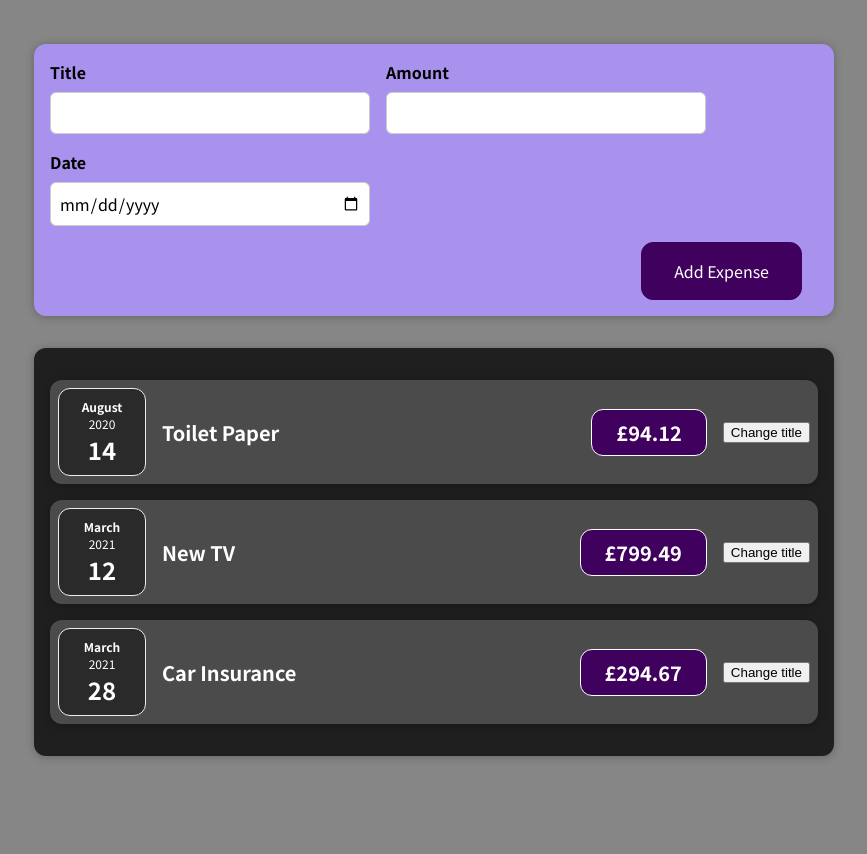
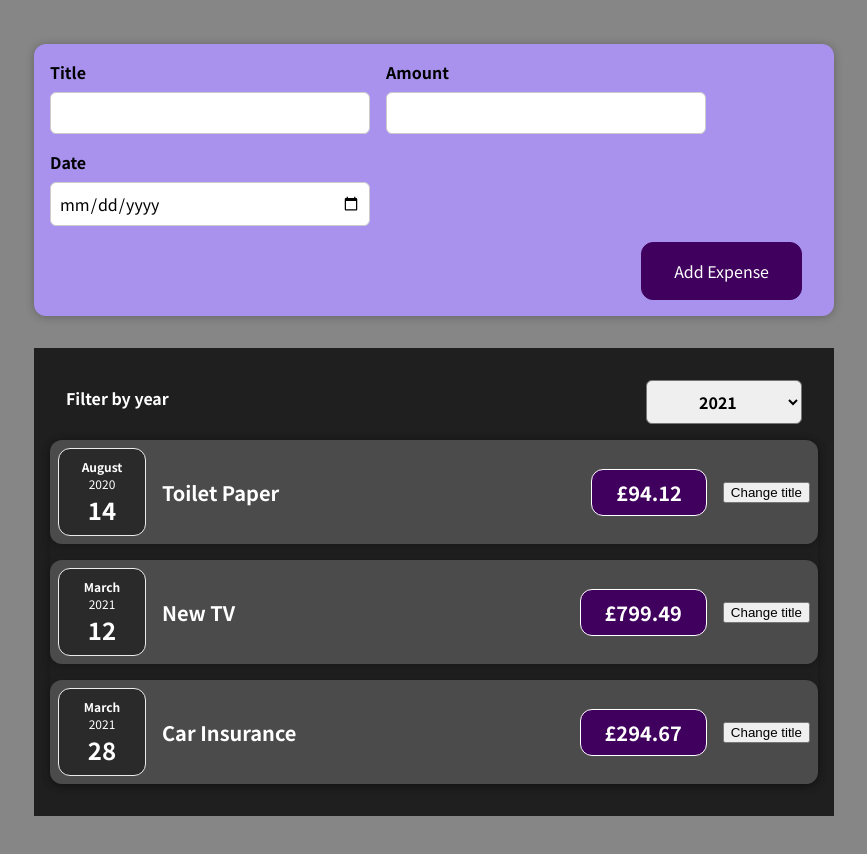
Before and after one commit to Chalderrr/react-js-training, a React (Create React App) app: page / in a window 1280 px wide. Shown: the top 854 px of the page, without its empty margins (206-1073 px from the left). Before the commit the page ends 800 px from the top, so only its background shows below. Built offline with nearby package versions, Linux system fonts and the light colour scheme.

Commit message:
:zap: init filter

```diff
--- /dev/null
+++ b/src/components/Expenses/ExpenseFilter.css
@@ -0,0 +1,24 @@
+.expenses-filter {
+    color: white;
+    padding: 0 1rem;
+}
+
+.expenses-filter__control {
+    display: flex;
+    width: 100%;
+    align-items: center;
+    justify-content: space-between;
+    margin: 1rem 0;
+}
+
+.expenses-filter label {
+    font-weight: bold;
+    margin-bottom: 0.5rem;
+}
+
+.expenses-filter select {
+    font: inherit;
+    padding: 0.5rem 3rem;
+    font-weight: bold;
+    border-radius: 6px;
+}
--- /dev/null
+++ b/src/components/Expenses/ExpenseFilter.js
@@ -0,0 +1,26 @@
+import './ExpenseFilter.css';
+import { useState } from 'react';
+
+const ExpenseFilter = (props) => {
+    const [enteredYear, setEnteredYear] = useState('');
+
+    const filterChangeHandler = (event) => {
+        props.onChangeExpenseFilter(event.target.value);
+        setEnteredYear(event.target.value);
+    };
+
+    return (
+        <div className="expenses-filter">
+            <div className="expenses-filter__control">
+                <label>Filter by year</label>
+                <select name="" id="" onChange={filterChangeHandler}>
+                    <option value="2021">2021</option>
+                    <option value="2022">2022</option>
+                    <option value="2023">2023</option>
+                </select>
+            </div>
+        </div>
+    );
+};
+
+export default ExpenseFilter;
--- a/src/components/Expenses/Expenses.js
+++ b/src/components/Expenses/Expenses.js
@@ -1,10 +1,19 @@
-import ExpenseItem from "./ExpenseItem";
-import "./Expenses.css";
-import Card from "../UI/Card";
+import ExpenseItem from './ExpenseItem';
+import './Expenses.css';
+import Card from '../UI/Card';
+import ExpenseFilter from './ExpenseFilter';
 
 const Expenses = (props) => {
+    const onChangeExpenseFilterHandler = (enteredFilterData) => {
+        console.log(enteredFilterData);
+    };
+
     return (
-        <Card className="expenses">
+        <div className="expenses">
+            <ExpenseFilter
+                onChangeExpenseFilter={onChangeExpenseFilterHandler}
+            />
+            <Card>
                 <ExpenseItem
                     title={props.expenses[0].title}
                     amount={props.expenses[0].amount}
@@ -21,6 +30,7 @@
                     date={props.expenses[2].date}
                 />
             </Card>
+        </div>
     );
 };
 
```
Also changed, not shown: 1 other file (tests, documents, lock files or other folders). Lines whose indentation alone changed are shown as unchanged.
